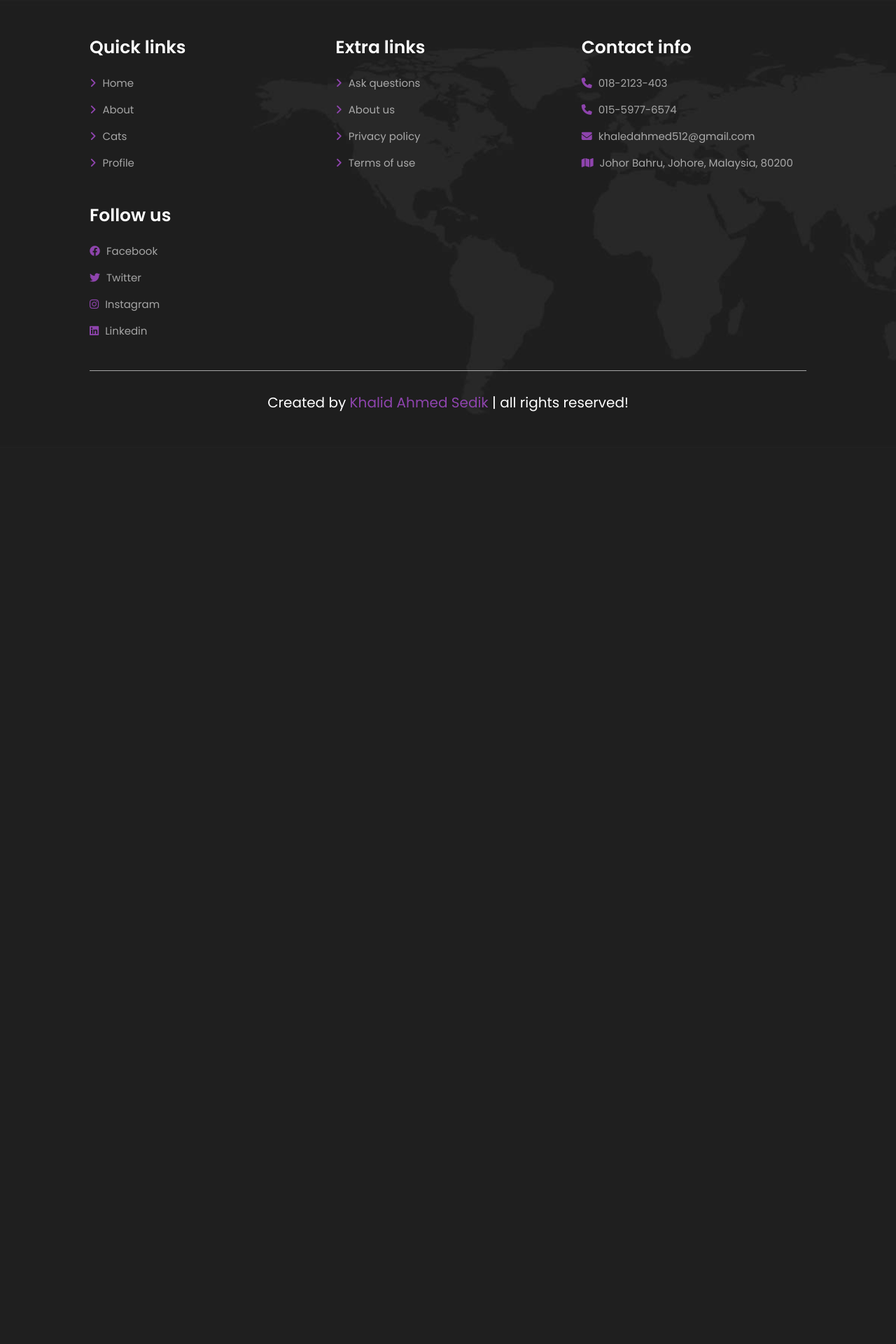
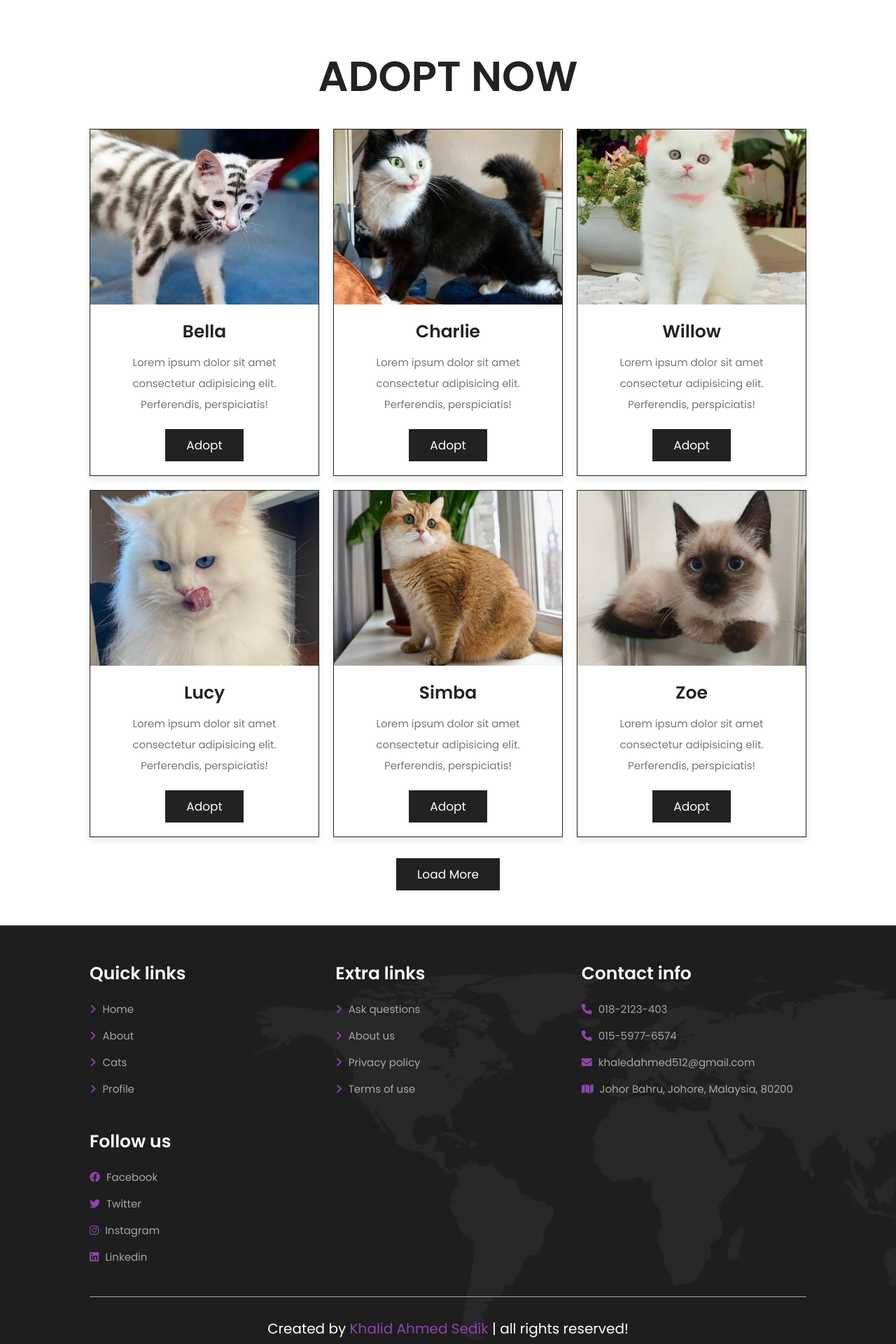
Before and after one commit to khaledahmed3/Cats-Adoption-and-Well-Being-System, a PHP site: page /cats.php in a window 1280 px wide. Shown: the part 486-2406 px from the top of the page at 70% size. Before the commit the page ends 1074 px from the top, so only its background shows below. Run offline with PHP 8.4, Linux system fonts and the light colour scheme; some libraries are stand-ins or nearby versions.

Commit message:
cats page completed

```diff
--- a/cats.php
+++ b/cats.php
@@ -1,5 +1,10 @@
 <!DOCTYPE html>
 <html lang="eng">
+
+<?php
+session_start();
+$username = $_SESSION ? $_SESSION['username'] : null;
+?>
 
 <head>
     <meta charset="UTF-8">
@@ -26,42 +31,167 @@
             <a href="home.php">Home</a>
             <a href="about.php">About</a>
             <a href="cats.php">Cats</a>
-            <a href="profile.php">Profile</a>
+            <?php
+            if ($username) {
+                echo ('<a href="./controllers/logout.controller.php">Logout</a>');
+            } else {
+                echo ('<a href="login.php">Login</a>');
+            }
+            ?>
         </nav>
-
-
         <div id="menu-btn" class="fas fa-bars"></div>
-
-
-
     </section>
     <!-- header section ends -->
 
+    <!-- cats section starts -->
 
-    <div class="heading" style="background:url(images/header-bg.jpg) no-repeat">
+    <div class="heading" style="background:url(images/login-bg.jpg) no-repeat">
         <h1>Cats</h1>
-
     </div>
 
+    <section class="cats">
 
+        <h1 class="heading-title">Adopt Now</h1>
 
+        <div class="box-container">
 
+            <div class="box">
+                <div class="image">
+                    <img src="images/cat-1.jpeg" alt="">
+                </div>
+                <div class="content">
+                    <h3>Bella</h3>
+                    <p>Lorem ipsum dolor sit amet consectetur adipisicing elit. Perferendis, perspiciatis!</p>
+                    <a href="adopt.php" class="btn">Adopt</a>
+                </div>
+            </div>
 
+            <div class="box">
+                <div class="image">
+                    <img src="images/cat-2.jpeg" alt="">
+                </div>
+                <div class="content">
+                    <h3>Charlie</h3>
+                    <p>Lorem ipsum dolor sit amet consectetur adipisicing elit. Perferendis, perspiciatis!</p>
+                    <a href="adopt.php" class="btn">Adopt</a>
+                </div>
+            </div>
 
+            <div class="box">
+                <div class="image">
+                    <img src="images/cat-3.jpeg" alt="">
+                </div>
+                <div class="content">
+                    <h3>Willow</h3>
+                    <p>Lorem ipsum dolor sit amet consectetur adipisicing elit. Perferendis, perspiciatis!</p>
+                    <a href="adopt.php" class="btn">Adopt</a>
+                </div>
+            </div>
 
+            <div class="box">
+                <div class="image">
+                    <img src="images/cat-4.jpeg" alt="">
+                </div>
+                <div class="content">
+                    <h3>Lucy</h3>
+                    <p>Lorem ipsum dolor sit amet consectetur adipisicing elit. Perferendis, perspiciatis!</p>
+                    <a href="adopt.php" class="btn">Adopt</a>
+                </div>
+            </div>
 
+            <div class="box">
+                <div class="image">
+                    <img src="images/cat-5.jpeg" alt="">
+                </div>
+                <div class="content">
+                    <h3>Simba</h3>
+                    <p>Lorem ipsum dolor sit amet consectetur adipisicing elit. Perferendis, perspiciatis!</p>
+                    <a href="adopt.php" class="btn">Adopt</a>
+                </div>
+            </div>
 
+            <div class="box">
+                <div class="image">
+                    <img src="images/cat-6.jpeg" alt="">
+                </div>
+                <div class="content">
+                    <h3>Zoe</h3>
+                    <p>Lorem ipsum dolor sit amet consectetur adipisicing elit. Perferendis, perspiciatis!</p>
+                    <a href="adopt.php" class="btn">Adopt</a>
+                </div>
+            </div>
 
+            <div class="box">
+                <div class="image">
+                    <img src="images/cat-7.jpeg" alt="">
+                </div>
+                <div class="content">
+                    <h3>Yeezy</h3>
+                    <p>Lorem ipsum dolor sit amet consectetur adipisicing elit. Perferendis, perspiciatis!</p>
+                    <a href="adopt.php" class="btn">Adopt</a>
+                </div>
+            </div>
 
+            <div class="box">
+                <div class="image">
+                    <img src="images/cat-8.jpeg" alt="">
+                </div>
+                <div class="content">
+                    <h3>Luna</h3>
+                    <p>Lorem ipsum dolor sit amet consectetur adipisicing elit. Perferendis, perspiciatis!</p>
+                    <a href="adopt.php" class="btn">Adopt</a>
+                </div>
+            </div>
 
+            <div class="box">
+                <div class="image">
+                    <img src="images/cat-9.jpeg" alt="">
+                </div>
+                <div class="content">
+                    <h3>Milo</h3>
+                    <p>Lorem ipsum dolor sit amet consectetur adipisicing elit. Perferendis, perspiciatis!</p>
+                    <a href="adopt.php" class="btn">Adopt</a>
+                </div>
+            </div>
 
+            <div class="box">
+                <div class="image">
+                    <img src="images/cat-10.jpeg" alt="">
+                </div>
+                <div class="content">
+                    <h3>Oliver</h3>
+                    <p>Lorem ipsum dolor sit amet consectetur adipisicing elit. Perferendis, perspiciatis!</p>
+                    <a href="adopt.php" class="btn">Adopt</a>
+                </div>
+            </div>
 
+            <div class="box">
+                <div class="image">
+                    <img src="images/cat-11.jpeg" alt="">
+                </div>
+                <div class="content">
+                    <h3>Leo</h3>
+                    <p>Lorem ipsum dolor sit amet consectetur adipisicing elit. Perferendis, perspiciatis!</p>
+                    <a href="adopt.php" class="btn">Adopt</a>
+                </div>
+            </div>
 
+            <div class="box">
+                <div class="image">
+                    <img src="images/cat-12.jpeg" alt="">
+                </div>
+                <div class="content">
+                    <h3>Loki</h3>
+                    <p>Lorem ipsum dolor sit amet consectetur adipisicing elit. Perferendis, perspiciatis!</p>
+                    <a href="adopt.php" class="btn">Adopt</a>
+                </div>
+            </div>
 
+        </div>
+        <div class="load-more"><span class="btn">Load More</span></div>
+    </section>
 
-
-
-
+    <!-- cats section ends -->
 
 
     <!-- footer section starts -->
```
